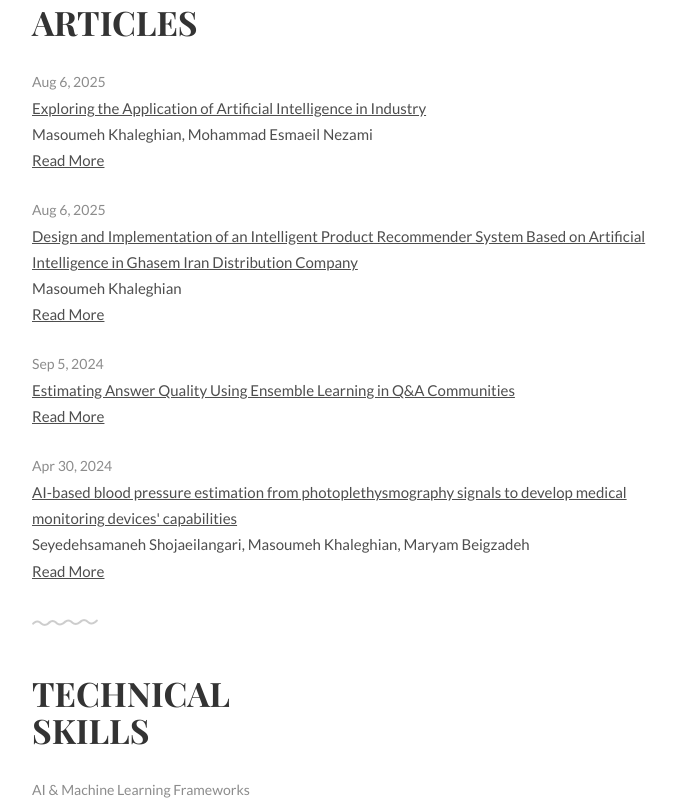
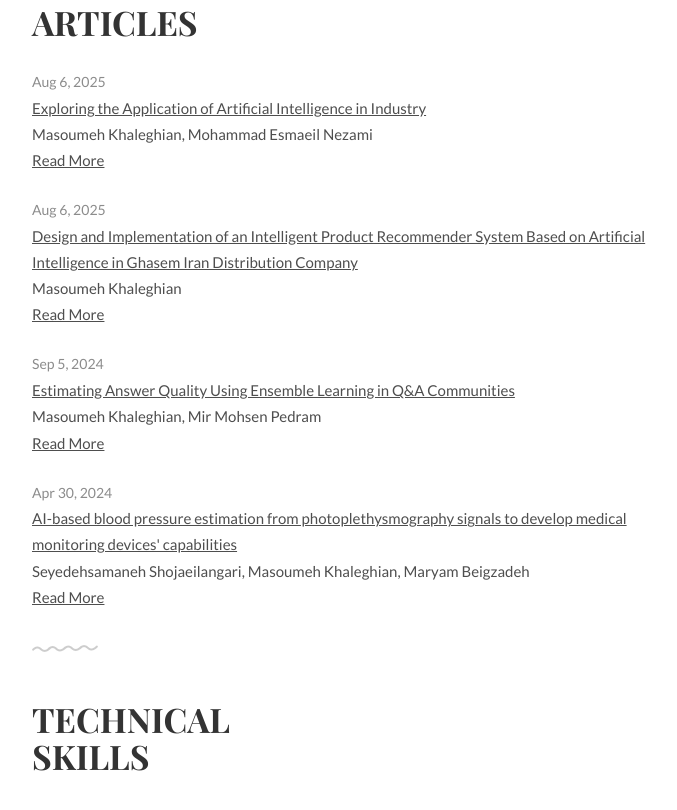
Before and after one commit to masoumehkhaleghian/masoumehKhaleghian.github.io, a plain HTML site: page index.html in a window 1280 px wide. Shown: the part 1602-2412 px from the top of the page, without its empty margins (297-974 px from the left). Drawn offline with Linux system fonts and the light colour scheme.

Commit message:
Update index.html

```diff
--- a/index.html
+++ b/index.html
@@ -121,6 +121,7 @@
 			<ul class="award-list list-flat">
 				<li>Sep 5, 2024</li>
 				<li style="text-decoration: underline;">Estimating Answer Quality Using Ensemble Learning in Q&A Communities</li>
+				<li>Masoumeh Khaleghian, Mir Mohsen Pedram</li>
 				<li><a href="https://github.com/masoumehkhaleghian/masoumehKhaleghian.github.io/blob/5e22b13b2f0cca7bf28ef8a4c4c2249ee45fb3ca/articles/CQA.pdf">Read More</a></li>
 			</ul>
 			<ul class="award-list list-flat">
```
